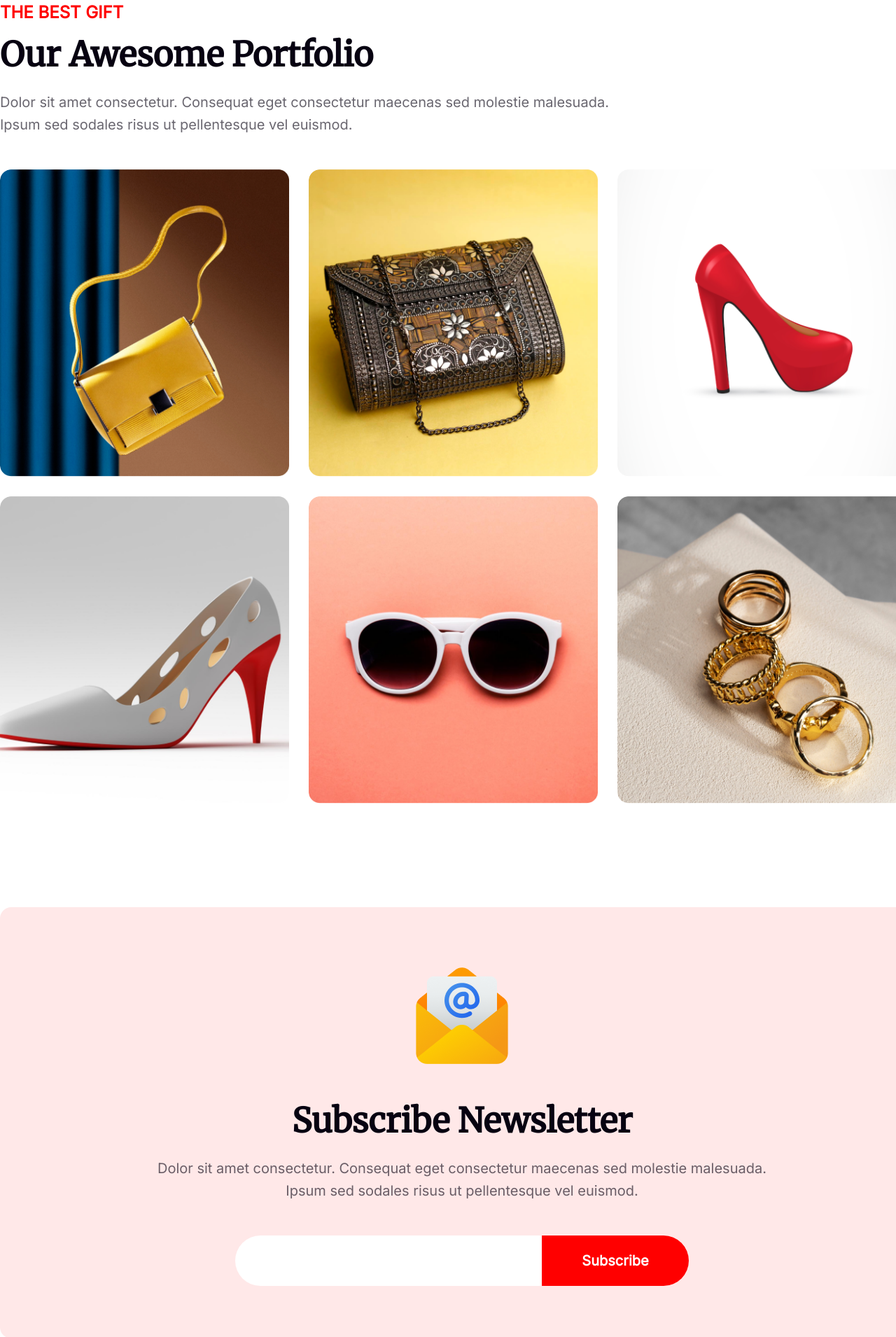
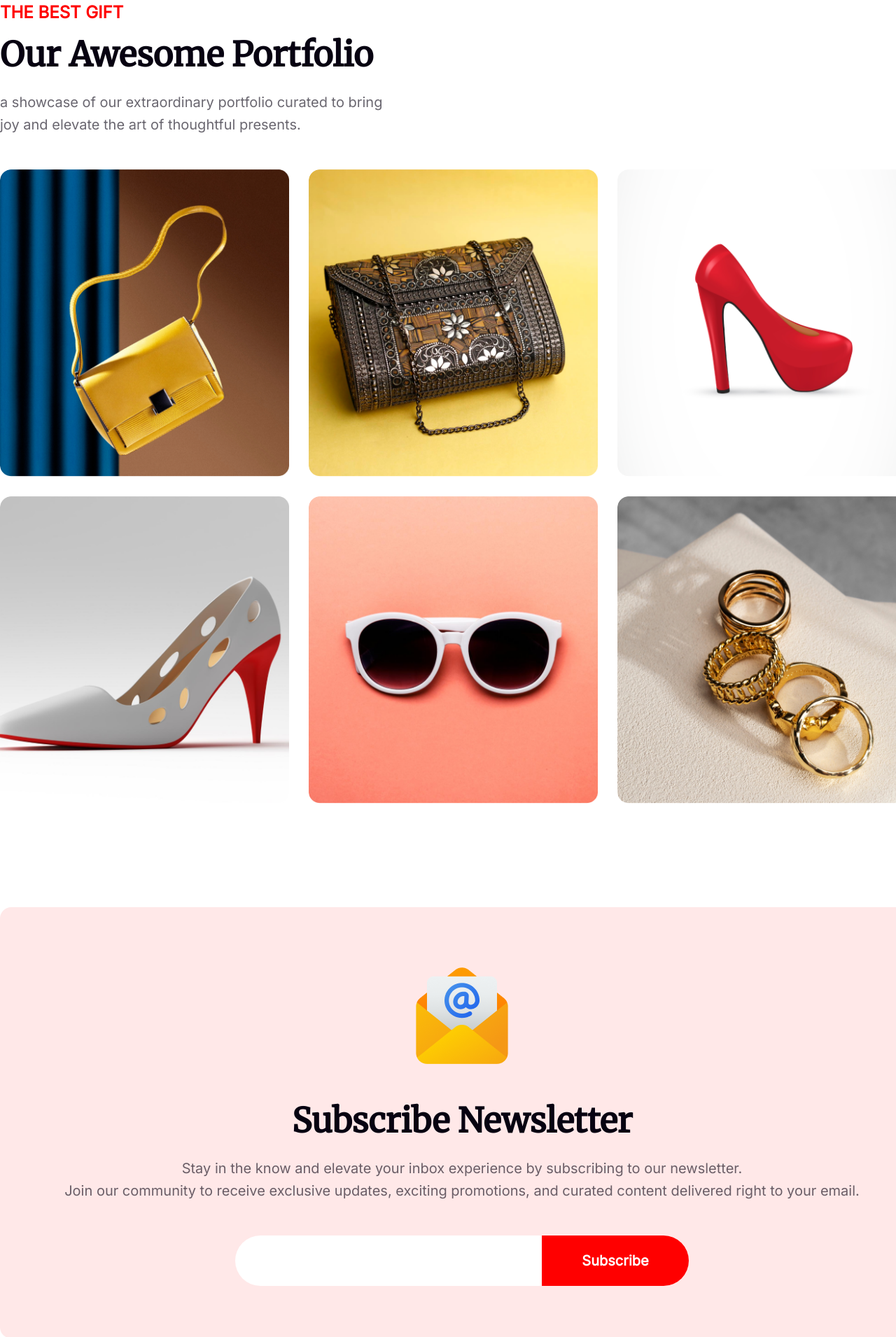
Before and after one commit to Code-HuntingX/Assignment1-b9, a plain HTML site: page index.html in a window 1280 px wide. Shown: the part 2955-4865 px from the top of the page at 70% size. Drawn offline with Linux system fonts and the light colour scheme.

Commit message:
hellllllo

```diff
--- a/index.html
+++ b/index.html
@@ -61,8 +61,8 @@
         <div class="gifts-discussion">
             <h4><b>THE BEST GIFT</b></h4>
             <h1>Our Awesome Portfolio</h1>
-            <p>Dolor sit amet consectetur. Consequat eget consectetur maecenas sed molestie malesuada. <br>Ipsum sed
-                sodales risus ut pellentesque vel euismod. </p>
+            <p>a showcase of our extraordinary portfolio curated to bring <br> joy and elevate the art of thoughtful
+                presents. </p>
         </div>
         <div class="gift-card">
             <img src="resources/Rectangle 3.png" alt="" class="image1">
@@ -76,11 +76,14 @@
 
     <!-- Mail Section  -->
     <section class="mail">
+
         <Div class="subscribe">
             <img src="resources/Group 61.png" alt="">
             <h1>Subscribe Newsletter</h1>
-            <p>Dolor sit amet consectetur. Consequat eget consectetur maecenas sed molestie malesuada. <br>Ipsum sed
-                sodales risus ut pellentesque vel euismod. </p>
+            <p>
+                Stay in the know and elevate your inbox experience by subscribing to our newsletter. <br> Join our community
+                to receive exclusive updates, exciting promotions, and curated content delivered right to your email.
+                </p>
             <div class="usermail">
                 <div class="sub">
                     <h6>Subscribe</h6>
```
